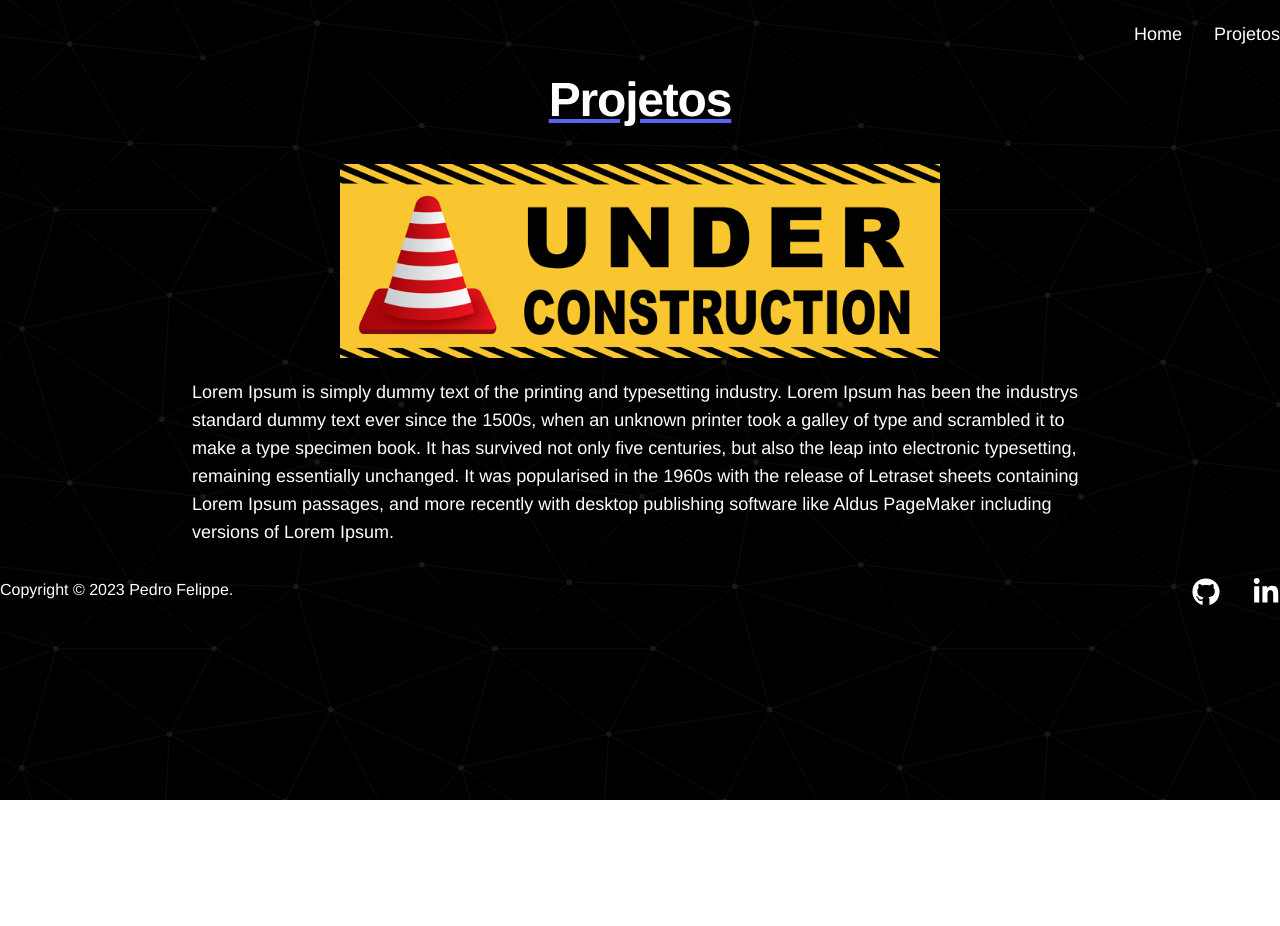
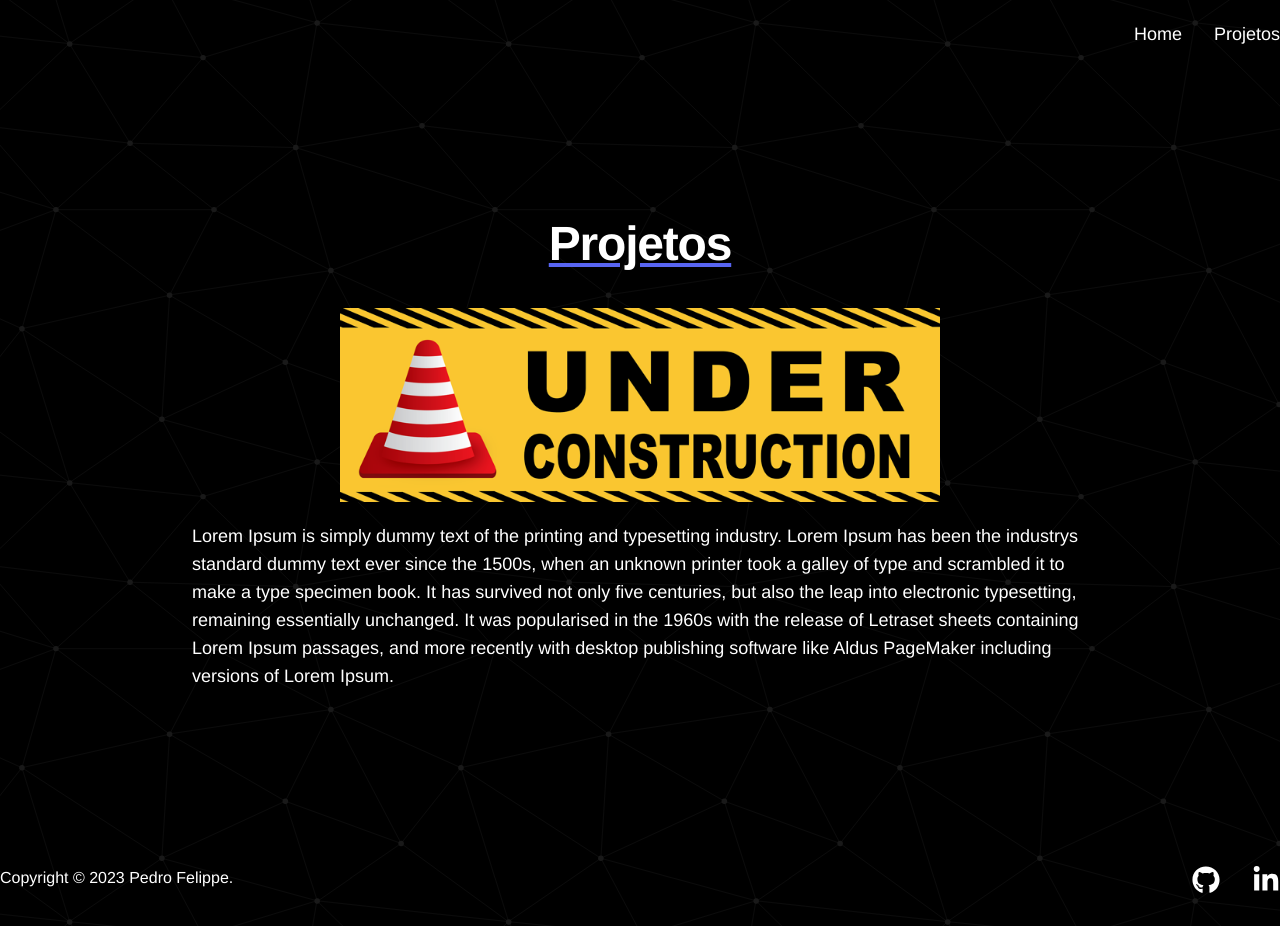
Before and after one commit to pefelippe/Portfolio, a Next.js app: page /projects in a window 1280 px wide. Before the commit the page ends 800 px from the top, so only its background shows below. Built offline with nearby package versions, Linux system fonts and the light colour scheme.

Commit message:
add placeholder projetos

```diff
--- a/pages/projects.tsx
+++ b/pages/projects.tsx
@@ -8,7 +8,12 @@ function Projects({}: Props) {
   const projects = [1, 2, 3];
 
   return (
-    <div className="relative flex flex-col  max-w-7xl justify-evenly mx-auto items-center z-0 space-y-10 max-xl:px-8 ">
+    <motion.div
+      initial={{ opacity: 0 }}
+      whileInView={{ opacity: 1 }}
+      transition={{ duration: 1.5 }}
+      className="relative flex flex-col p-36  max-w-7xl justify-evenly mx-auto items-center z-0 space-y-10 max-xl:px-8 "
+    >
       <h3 className="mt-2 w-full  text-center text-3xl font-bold tracking-tight  md:text-5xl lg:text-5xl underline decoration-[#5865f2]">
         Projetos
       </h3>
@@ -42,7 +47,7 @@ function Projects({}: Props) {
           );
         })}
       </div>
-    </div>
+    </motion.div>
   );
 }
 
--- a/src/content/About.tsx
+++ /dev/null
@@ -1,39 +0,0 @@
-import { motion } from "framer-motion";
-import React from "react";
-
-type Props = {};
-
-function About({}: Props) {
-  return (
-    <div
-      className=" flex flex-col xl:flex-row justify-center xl:gap-32
-      max-xl:px-5 xl:mx-auto items-center max-w-7xl  space-y-8 "
-    >
-      {/* <motion.div
-        initial={{
-          opacity: 0,
-          x: -100,
-        }}
-        whileInView={{ opacity: 1, x: 0 }}
-        transition={{
-          duration: 1.5,
-        }}
-      >
-        <motion.img
-          whileHover={{
-            scale: 1.05,
-            transition: { duration: 0.1 },
-          }}
-          transition={{
-            duration: 0.5,
-          }}
-          alt="avatar-pefelippe"
-          src="assets/avatar-pdr.png"
-          className="rounded-full h-[250px] w-[250px] md:h-[350px] md:w-[350px] "
-        />
-      </motion.div> */}
-    </div>
-  );
-}
-
-export default About;
```
